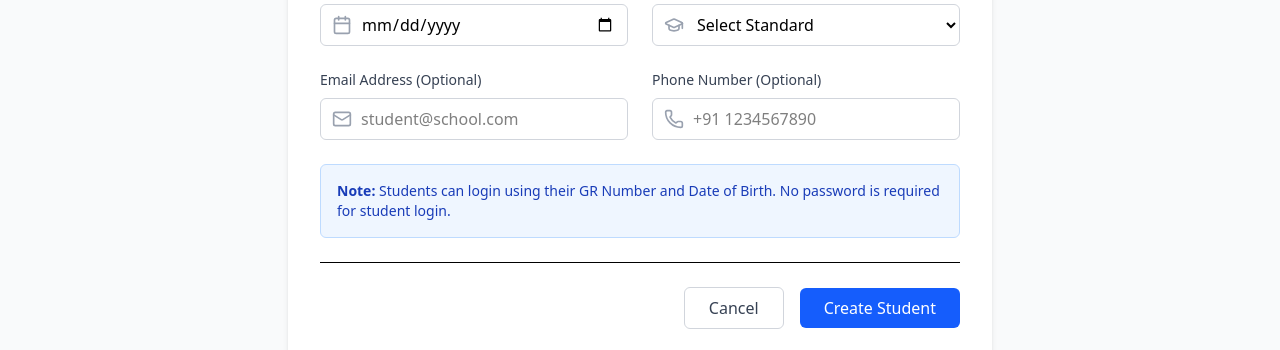
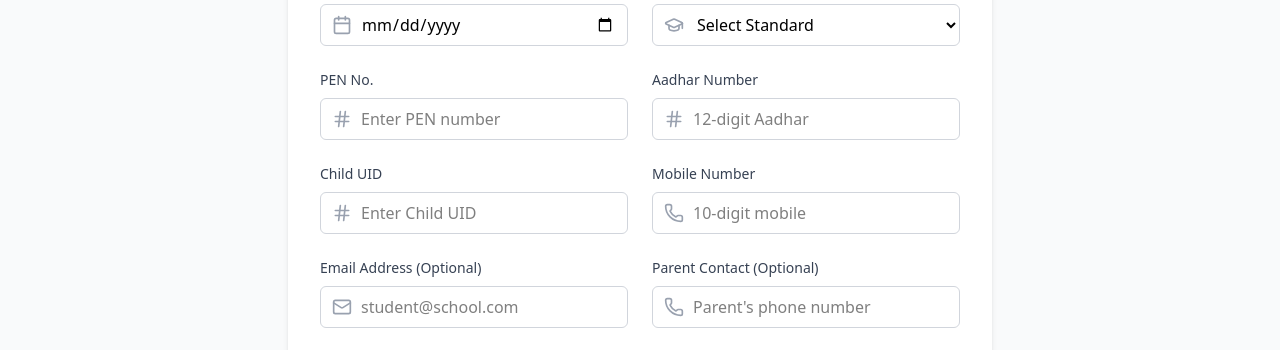
Before and after one commit to aryapatel23/Result-portal, a React (Vite) app in the folder Frontend/: page /admin/create-student in a window 1280 px wide. Shown: the part 399-749 px from the top of the page. Built offline with nearby package versions, Linux system fonts and the light colour scheme; no server answers.

Commit message:
feat: Add new student fields to registration forms and update standard dropdown

```diff
--- a/Frontend/src/components/AdminCreateStudent.jsx
+++ b/Frontend/src/components/AdminCreateStudent.jsx
@@ -2,7 +2,7 @@ import React, { useState } from 'react';
 import { useNavigate } from 'react-router-dom';
 import axios from '../api/axios';
 import toast from 'react-hot-toast';
-import { User, Calendar, Mail, Phone, GraduationCap, ArrowLeft } from 'lucide-react';
+import { User, Calendar, Mail, Phone, GraduationCap, ArrowLeft, Hash } from 'lucide-react';
 
 const AdminCreateStudent = () => {
   const navigate = useNavigate();
@@ -11,8 +11,12 @@ const AdminCreateStudent = () => {
     grNumber: '',
     dateOfBirth: '',
     standard: '',
+    penNo: '',
+    aadharNumber: '',
+    childUID: '',
+    mobile: '',
     email: '',
-    phone: '',
+    parentContact: '',
   });
   const [loading, setLoading] = useState(false);
 
@@ -30,7 +34,7 @@ const AdminCreateStudent = () => {
     try {
       const token = localStorage.getItem('token');
 
-      const response = await axios.post('/admin/students', formData, {
+      const response = await axios.post('/bulk-students/register', formData, {
         headers: { Authorization: `Bearer ${token}` },
       });
 
@@ -143,15 +147,96 @@ const AdminCreateStudent = () => {
                   >
                     <option value="">Select Standard</option>
                     <option value="Balvatika">Balvatika</option>
-                    <option value="1">STD-1</option>
-                    <option value="2">STD-2</option>
-                    <option value="3">STD-3</option>
-                    <option value="4">STD-4</option>
-                    <option value="5">STD-5</option>
-                    <option value="6">STD-6</option>
-                    <option value="7">STD-7</option>
-                    <option value="8">STD-8</option>
+                    <option value="1">1</option>
+                    <option value="2">2</option>
+                    <option value="3">3</option>
+                    <option value="4">4</option>
+                    <option value="5">5</option>
+                    <option value="6">6</option>
+                    <option value="7">7</option>
+                    <option value="8">8</option>
                   </select>
+                </div>
+              </div>
+            </div>
+
+            {/* Additional Information */}
+            <div className="grid grid-cols-1 md:grid-cols-2 gap-6">
+              <div>
+                <label className="block text-sm font-medium text-gray-700 mb-2">
+                  PEN No.
+                </label>
+                <div className="relative">
+                  <div className="absolute inset-y-0 left-0 pl-3 flex items-center pointer-events-none">
+                    <Hash className="h-5 w-5 text-gray-400" />
+                  </div>
+                  <input
+                    type="text"
+                    name="penNo"
+                    value={formData.penNo}
+                    onChange={handleChange}
+                    className="block w-full pl-10 pr-3 py-2 border border-gray-300 rounded-md focus:ring-blue-500 focus:border-blue-500"
+                    placeholder="Enter PEN number"
+                  />
+                </div>
+              </div>
+
+              <div>
+                <label className="block text-sm font-medium text-gray-700 mb-2">
+                  Aadhar Number
+                </label>
+                <div className="relative">
+                  <div className="absolute inset-y-0 left-0 pl-3 flex items-center pointer-events-none">
+                    <Hash className="h-5 w-5 text-gray-400" />
+                  </div>
+                  <input
+                    type="text"
+                    name="aadharNumber"
+                    value={formData.aadharNumber}
+                    onChange={handleChange}
+                    maxLength="12"
+                    className="block w-full pl-10 pr-3 py-2 border border-gray-300 rounded-md focus:ring-blue-500 focus:border-blue-500"
+                    placeholder="12-digit Aadhar"
+                  />
+                </div>
+              </div>
+
+              <div>
+                <label className="block text-sm font-medium text-gray-700 mb-2">
+                  Child UID
+                </label>
+                <div className="relative">
+                  <div className="absolute inset-y-0 left-0 pl-3 flex items-center pointer-events-none">
+                    <Hash className="h-5 w-5 text-gray-400" />
+                  </div>
+                  <input
+                    type="text"
+                    name="childUID"
+                    value={formData.childUID}
+                    onChange={handleChange}
+                    className="block w-full pl-10 pr-3 py-2 border border-gray-300 rounded-md focus:ring-blue-500 focus:border-blue-500"
+                    placeholder="Enter Child UID"
+                  />
+                </div>
+              </div>
+
+              <div>
+                <label className="block text-sm font-medium text-gray-700 mb-2">
+                  Mobile Number
+                </label>
+                <div className="relative">
+                  <div className="absolute inset-y-0 left-0 pl-3 flex items-center pointer-events-none">
+                    <Phone className="h-5 w-5 text-gray-400" />
+                  </div>
+                  <input
+                    type="tel"
+                    name="mobile"
+                    value={formData.mobile}
+                    onChange={handleChange}
+                    maxLength="10"
+                    className="block w-full pl-10 pr-3 py-2 border border-gray-300 rounded-md focus:ring-blue-500 focus:border-blue-500"
+                    placeholder="10-digit mobile"
+                  />
                 </div>
               </div>
             </div>
@@ -179,7 +264,7 @@ const AdminCreateStudent = () => {
 
               <div>
                 <label className="block text-sm font-medium text-gray-700 mb-2">
-                  Phone Number (Optional)
+                  Parent Contact (Optional)
                 </label>
                 <div className="relative">
                   <div className="absolute inset-y-0 left-0 pl-3 flex items-center pointer-events-none">
@@ -187,11 +272,11 @@ const AdminCreateStudent = () => {
                   </div>
                   <input
                     type="tel"
-                    name="phone"
-                    value={formData.phone}
+                    name="parentContact"
+                    value={formData.parentContact}
                     onChange={handleChange}
                     className="block w-full pl-10 pr-3 py-2 border border-gray-300 rounded-md focus:ring-blue-500 focus:border-blue-500"
-                    placeholder="+91 1234567890"
+                    placeholder="Parent's phone number"
                   />
                 </div>
               </div>
--- a/Frontend/src/components/RegisterStudent.jsx
+++ b/Frontend/src/components/RegisterStudent.jsx
@@ -12,6 +12,10 @@ const RegisterStudent = () => {
     name: '',
     dateOfBirth: '',
     standard: '',
+    penNo: '',
+    aadharNumber: '',
+    childUID: '',
+    mobile: '',
     email: '',
     parentContact: ''
   });
@@ -59,6 +63,10 @@ const RegisterStudent = () => {
         name: '',
         dateOfBirth: '',
         standard: '',
+        penNo: '',
+        aadharNumber: '',
+        childUID: '',
+        mobile: '',
         email: '',
         parentContact: ''
       });
@@ -180,25 +188,95 @@ const RegisterStudent = () => {
                   >
                     <option value="">Select Standard</option>
                     <option value="Balvatika">Balvatika</option>
-                    <option value="1">STD-1</option>
-                    <option value="2">STD-2</option>
-                    <option value="3">STD-3</option>
-                    <option value="4">STD-4</option>
-                    <option value="5">STD-5</option>
-                    <option value="6">STD-6</option>
-                    <option value="7">STD-7</option>
-                    <option value="8">STD-8</option>
+                    <option value="1">1</option>
+                    <option value="2">2</option>
+                    <option value="3">3</option>
+                    <option value="4">4</option>
+                    <option value="5">5</option>
+                    <option value="6">6</option>
+                    <option value="7">7</option>
+                    <option value="8">8</option>
                   </select>
                 </div>
               </div>
             </div>
 
-            {/* Optional Fields Section */}
+            {/* Additional Required Fields Section */}
             <div className="mb-6 pt-6 border-t border-gray-200">
               <h3 className="text-lg font-semibold text-gray-900 mb-4">
-                Optional Information
+                Additional Information
               </h3>
               <div className="grid grid-cols-1 md:grid-cols-2 gap-6">
+                {/* PEN No */}
+                <div>
+                  <label htmlFor="penNo" className="block text-sm font-medium text-gray-700 mb-2">
+                    <Hash className="inline h-4 w-4 mr-1" />
+                    PEN No.
+                  </label>
+                  <input
+                    type="text"
+                    id="penNo"
+                    name="penNo"
+                    value={formData.penNo}
+                    onChange={handleChange}
+                    className="w-full px-4 py-2.5 border border-gray-300 rounded-md focus:ring-2 focus:ring-gray-900 focus:border-gray-900 focus:outline-none"
+                    placeholder="Enter PEN number"
+                  />
+                </div>
+
+                {/* Aadhar Number */}
+                <div>
+                  <label htmlFor="aadharNumber" className="block text-sm font-medium text-gray-700 mb-2">
+                    <Hash className="inline h-4 w-4 mr-1" />
+                    Aadhar Number
+                  </label>
+                  <input
+                    type="text"
+                    id="aadharNumber"
+                    name="aadharNumber"
+                    value={formData.aadharNumber}
+                    onChange={handleChange}
+                    className="w-full px-4 py-2.5 border border-gray-300 rounded-md focus:ring-2 focus:ring-gray-900 focus:border-gray-900 focus:outline-none"
+                    placeholder="Enter 12-digit Aadhar"
+                    maxLength="12"
+                  />
+                </div>
+
+                {/* Child UID */}
+                <div>
+                  <label htmlFor="childUID" className="block text-sm font-medium text-gray-700 mb-2">
+                    <Hash className="inline h-4 w-4 mr-1" />
+                    Child UID
+                  </label>
+                  <input
+                    type="text"
+                    id="childUID"
+                    name="childUID"
+                    value={formData.childUID}
+                    onChange={handleChange}
+                    className="w-full px-4 py-2.5 border border-gray-300 rounded-md focus:ring-2 focus:ring-gray-900 focus:border-gray-900 focus:outline-none"
+                    placeholder="Enter Child UID"
+                  />
+                </div>
+
+                {/* Mobile */}
+                <div>
+                  <label htmlFor="mobile" className="block text-sm font-medium text-gray-700 mb-2">
+                    <Phone className="inline h-4 w-4 mr-1" />
+                    Mobile Number
+                  </label>
+                  <input
+                    type="tel"
+                    id="mobile"
+                    name="mobile"
+                    value={formData.mobile}
+                    onChange={handleChange}
+                    className="w-full px-4 py-2.5 border border-gray-300 rounded-md focus:ring-2 focus:ring-gray-900 focus:border-gray-900 focus:outline-none"
+                    placeholder="Enter mobile number"
+                    maxLength="10"
+                  />
+                </div>
+
                 {/* Email */}
                 <div>
                   <label htmlFor="email" className="block text-sm font-medium text-gray-700 mb-2">
@@ -229,7 +307,8 @@ const RegisterStudent = () => {
                     value={formData.parentContact}
                     onChange={handleChange}
                     className="w-full px-4 py-2.5 border border-gray-300 rounded-md focus:ring-2 focus:ring-gray-900 focus:border-gray-900 focus:outline-none"
-                    placeholder="9876543210"
+                    placeholder="Parent's mobile number"
+                    maxLength="10"
                   />
                 </div>
               </div>
```
